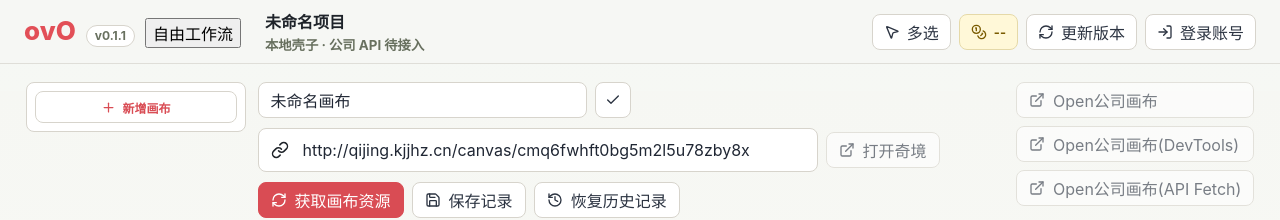
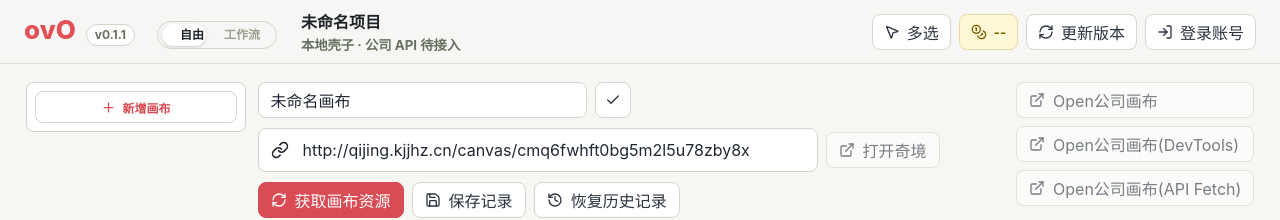
Before and after one commit to LiuMingXu888/ovO_create_video_platform, a React (Vite) app: page / in a window 1280 px wide. Shown: the top 220 px of the page. Built offline with nearby package versions, Linux system fonts and the light colour scheme.

Commit message:
style: 模式切换开关与工作流占位样式

```diff
--- a/src/styles.css
+++ b/src/styles.css
@@ -105,6 +105,85 @@ button {
   color: #68705f;
   font-size: 12px;
   font-weight: 700;
+}
+
+.mode-switch {
+  position: relative;
+  display: inline-flex;
+  align-items: center;
+  gap: 6px;
+  height: 28px;
+  margin-left: 12px;
+  padding: 0 12px;
+  border: 1px solid #d7d4cc;
+  border-radius: 999px;
+  background: #f6f7f4;
+  cursor: pointer;
+  overflow: hidden;
+  transition: background-color 0.35s ease, border-color 0.35s ease;
+}
+
+.mode-switch-thumb {
+  position: absolute;
+  top: 50%;
+  left: 4px;
+  width: 44px;
+  height: 22px;
+  border-radius: 999px;
+  background: #ffffff;
+  box-shadow: 0 1px 3px rgba(0, 0, 0, 0.18);
+  transform: translate(0, -50%);
+  transition: transform 0.35s ease;
+  z-index: 1;
+}
+
+.mode-switch--workflow {
+  background: #16a34a;
+  border-color: #15803d;
+}
+
+.mode-switch--workflow .mode-switch-thumb {
+  transform: translate(48px, -50%);
+}
+
+.mode-switch-label {
+  position: relative;
+  z-index: 2;
+  font-size: 12px;
+  font-weight: 700;
+  line-height: 1;
+  transition: color 0.35s ease;
+}
+
+.mode-switch-label--free {
+  width: 44px;
+  text-align: center;
+  color: #1e2329;
+}
+
+.mode-switch-label--workflow {
+  width: 44px;
+  text-align: center;
+  color: #9aa08f;
+}
+
+.mode-switch--workflow .mode-switch-label--free {
+  color: rgba(255, 255, 255, 0.7);
+}
+
+.mode-switch--workflow .mode-switch-label--workflow {
+  color: #ffffff;
+}
+
+.workflow-placeholder {
+  display: flex;
+  align-items: center;
+  justify-content: center;
+  min-height: 60vh;
+  padding: 48px 24px;
+  color: #68705f;
+  font-size: 18px;
+  font-weight: 600;
 }
 
 .project-title {
```
